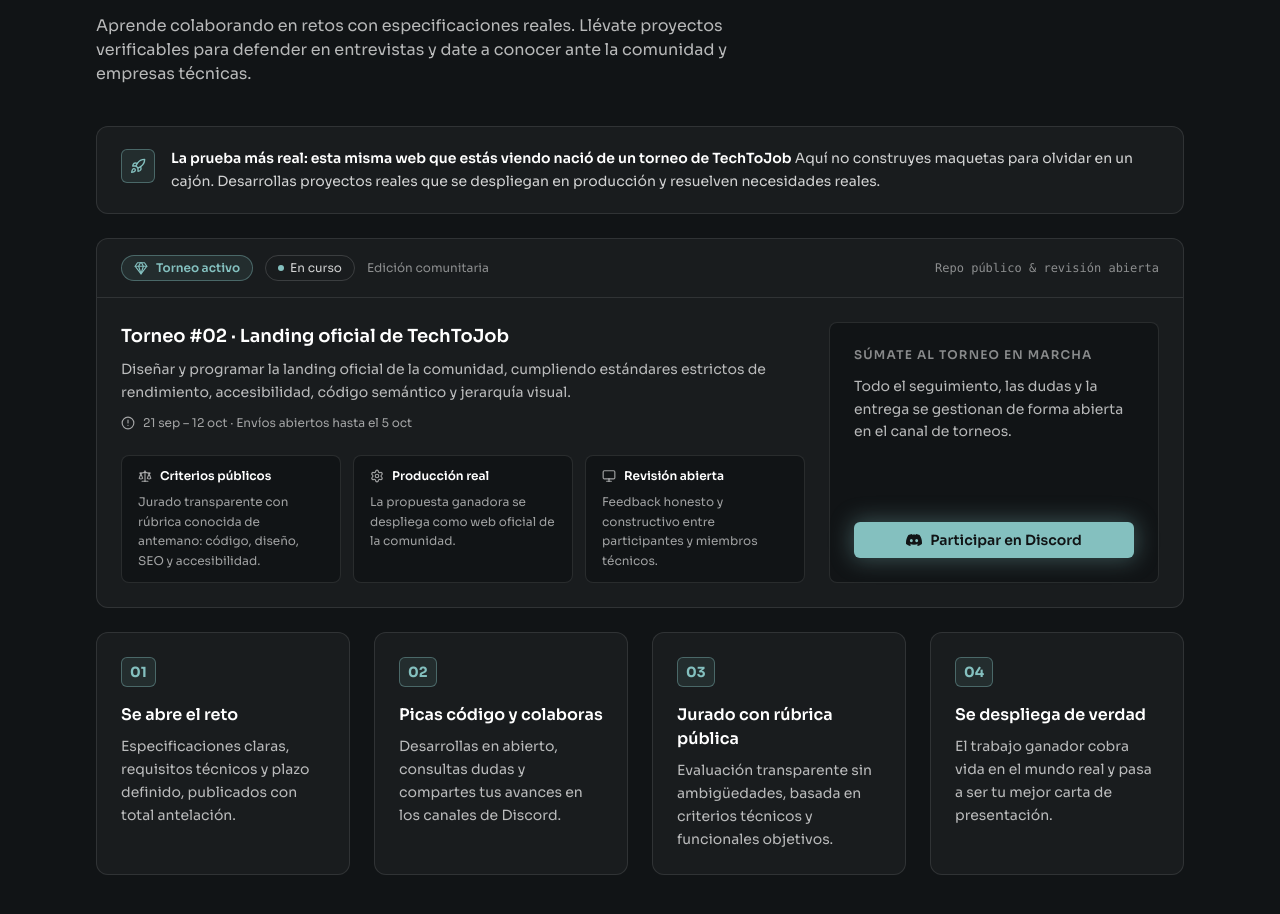
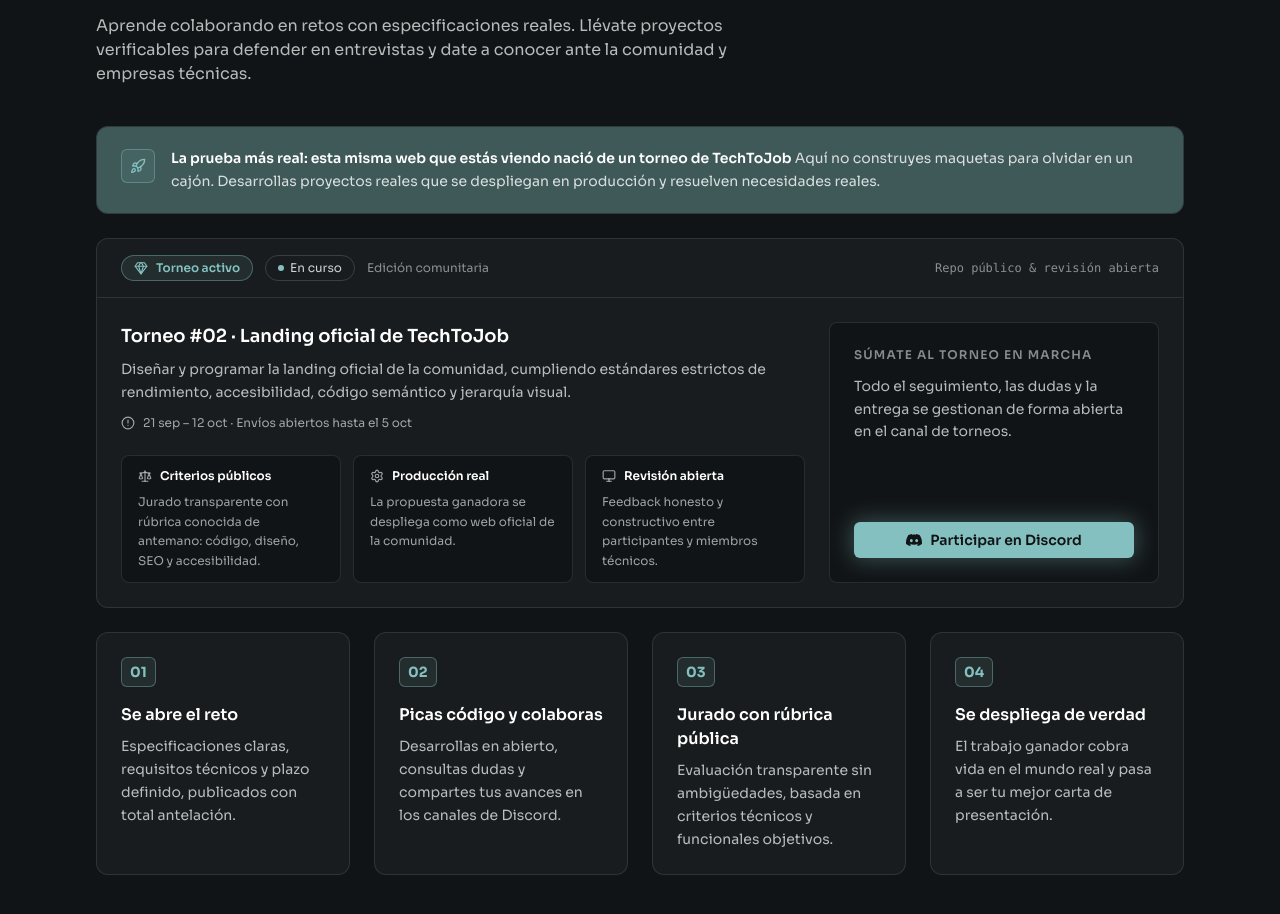
Before and after one commit to AnaSofia228/techtojob-landing, a Next.js app: page / in a window 1280 px wide. Shown: the part 1512-2426 px from the top of the page. Built offline with nearby package versions, Linux system fonts and the light colour scheme; no server answers.

Commit message:
feat(torneos): fondo de la nota destacada con el acento de marca

```diff
--- a/src/components/sections/Tournaments.tsx
+++ b/src/components/sections/Tournaments.tsx
@@ -57,7 +57,7 @@ export function Tournaments() {
         </div>
 
         {/* Nota destacada: la prueba más real */}
-        <div className="mt-10 flex items-start gap-4 rounded-xl border border-canvas/10 bg-ink-alt px-6 py-5">
+        <div className="mt-10 flex items-start gap-4 rounded-xl border border-surface/80 bg-accent/40 px-6 py-5">
           <span
             aria-hidden="true"
             className="mt-0.5 rounded-md border border-accent/40 bg-accent/10 p-2 text-accent"
```
